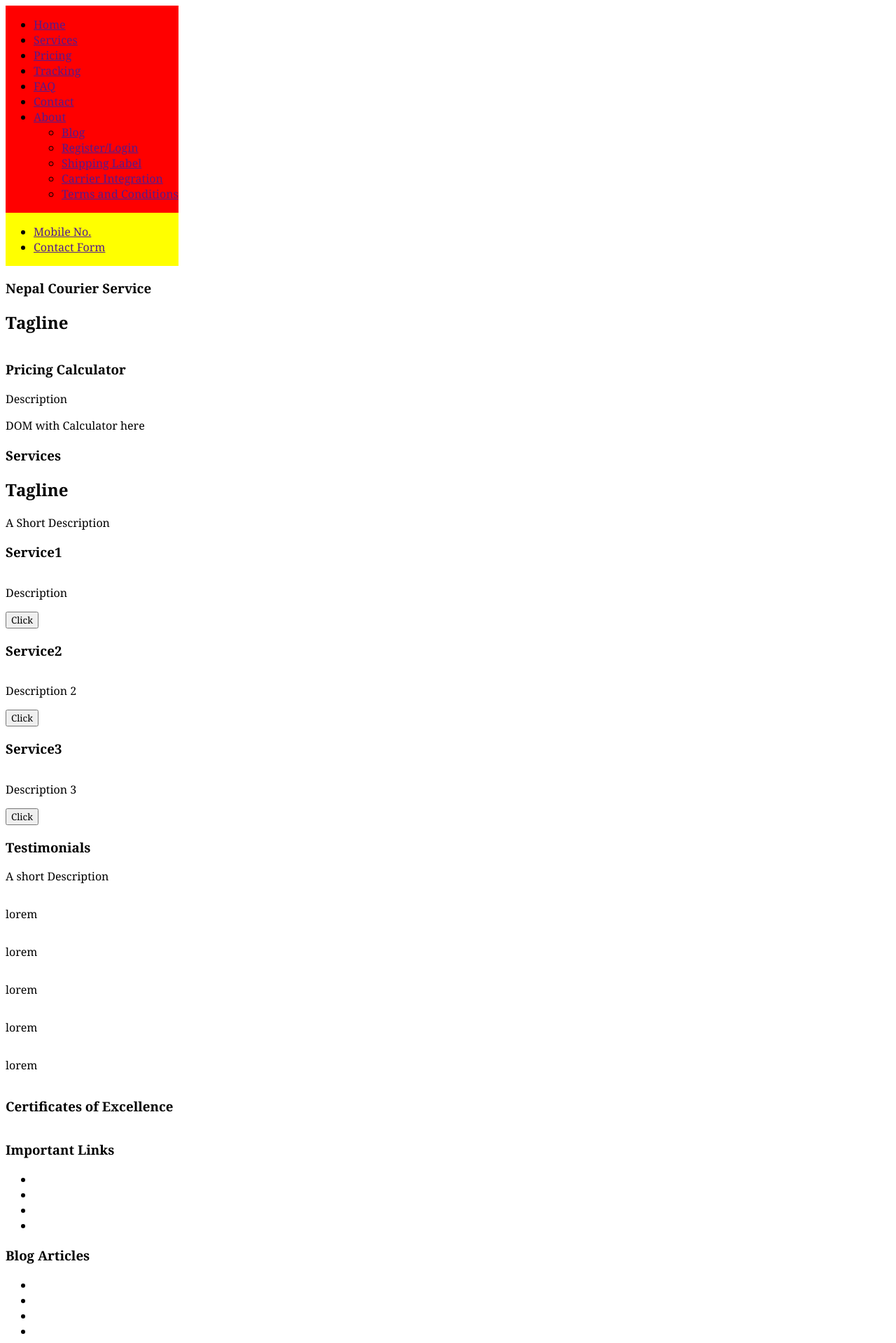
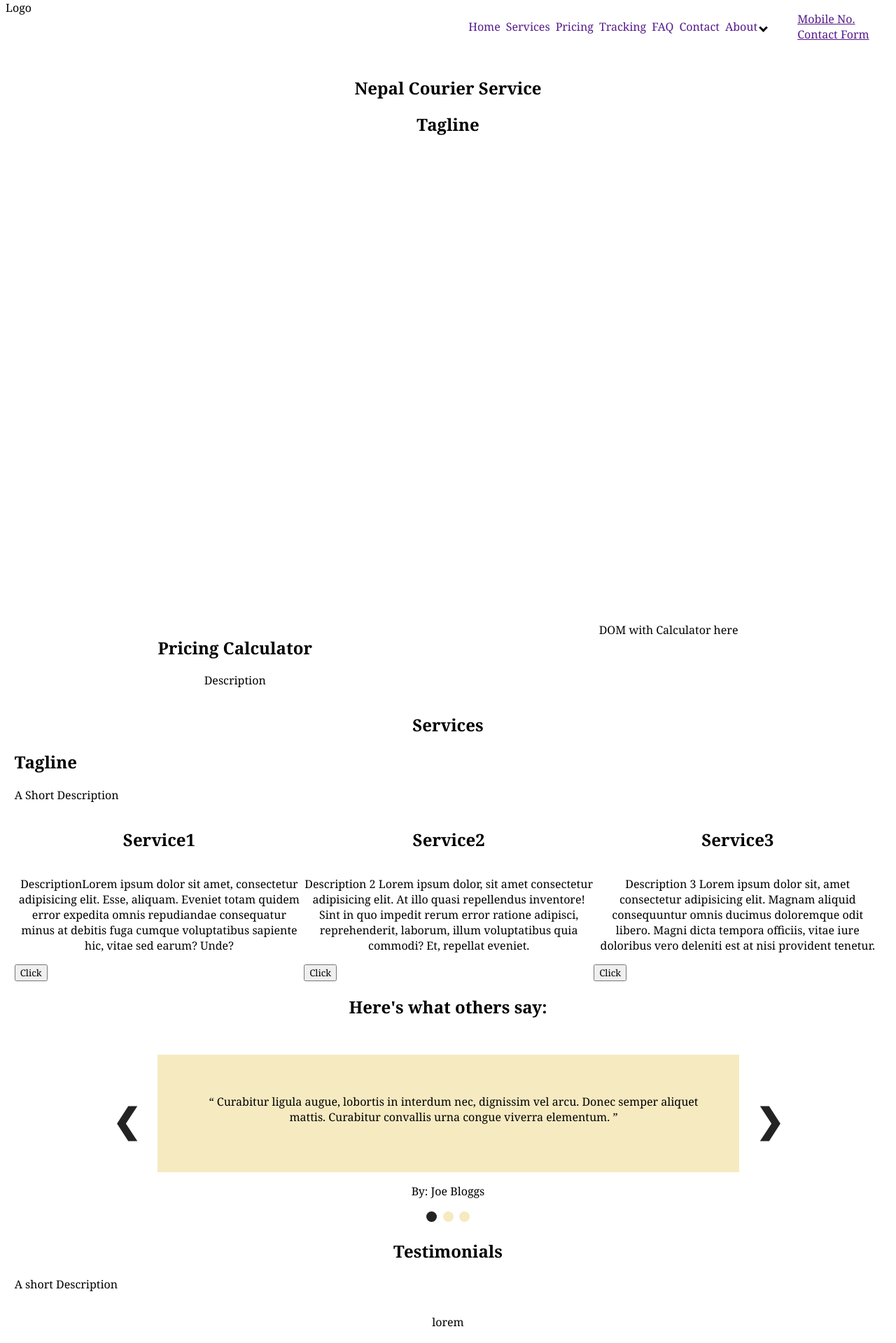
Before and after one commit to Tours-Travels-In-Nepal/nepalcourierservice, a plain HTML site: page index.html in a window 1280 px wide. Shown: the top 1919 px of the page at 70% size. Drawn offline with Linux system fonts and the light colour scheme.

Commit message:
landing page layout done

```diff
--- /dev/null
+++ b/css/imported.css
@@ -0,0 +1,96 @@
+.nested-dropdowns {
+    /* Border */
+    /* border: 1px solid #d1d5db; */
+    display: flex;
+
+    /* Reset list styles */
+    list-style-type: none;
+    margin: 0;
+    padding: 0;
+}
+
+.nested-dropdowns li {
+    cursor: pointer;
+
+    /* Spacing */
+    padding: 0.25rem;
+
+    /* Used to position the sub nested-dropdowns */
+    position: relative;
+}
+
+.nested-dropdowns a{
+    text-decoration: none;
+}
+
+/* The sub nested-dropdowns */
+.nested-dropdowns ul {
+    /* Border */
+    border: 1px solid #d1d5db;
+
+    /* Hidden by default */
+    display: none;
+
+    /* Absolute position */
+    left: 0;
+    position: absolute;
+    top: 100%;
+
+    /* Reset styles */
+    list-style-type: none;
+    margin: 0;
+    padding: 0;
+}
+
+/* The second level sub nested-dropdowns */
+.nested-dropdowns ul ul {
+    left: 100%;
+    position: absolute;
+    top: 0;
+}
+
+/* Change background color of list item when being hovered */
+.nested-dropdowns li:hover {
+    background-color: rgba(0, 0, 0, 0.1);
+}
+
+/* Show the direct sub nested-dropdowns when hovering the list item */
+.nested-dropdowns li:hover > ul {
+    display: block;
+    /* background-color: brown; */
+}
+
+.nested-dropdowns li > ul > li a:hover{
+    color:rgb(13, 47, 28);
+}
+
+.nested-dropdowns a{
+    display: block;
+}
+
+.arrow {
+    border: solid black;
+    border-width: 0 3px 3px 0;
+    display: inline-block;
+    padding: 3px;
+  }
+
+  .right {
+    transform: rotate(-45deg);
+    -webkit-transform: rotate(-45deg);
+  }
+
+  .left {
+    transform: rotate(135deg);
+    -webkit-transform: rotate(135deg);
+  }
+
+  .up {
+    transform: rotate(-135deg);
+    -webkit-transform: rotate(-135deg);
+  }
+
+  .down {
+    transform: rotate(45deg);
+    -webkit-transform: rotate(45deg);
+  }
--- a/css/style.css
+++ b/css/style.css
@@ -1,24 +1,90 @@
+@import "imported.css";
 *{
     font-family: Cambria, Cochin, Georgia, Times, 'Times New Roman', serif;
 }
 body{
+    margin: 8px;
+}
+.container{
     display:flex;
-    flex-direction: row;
+    flex-direction: column;
+    padding: 1%;
 }
 section[name=top]{
     display: flex;
-    flex-direction: column;
+    flex-direction: row;
+    position: sticky;
+    top: 0;
+    z-index: 30;
+    margin-top: -8px;
 }
 section[name=top]>.logo{
-    background-color: aqua;
+    /* background-color: aqua; */
     flex:1 100px;
 }
 section[name=top]>.nav{
-    background-color: red;
-    width: 2fr;
+    /* background-color: red; */
     flex:3 700px;
+    /* align-self: center; */
+    /* height: 100%; */
+    display:flex;
+    justify-content: flex-end;
+}
+.navbg{
+    background-color: rgba(255, 0, 162, 1);
+}
+section[name=top]>.nav>ul{
+    align-self: center;
 }
 section[name=top]>.contact{
-    background-color: yellow;
+    /* background-color: yellow; */
     flex:1 100px;
 }
+section[name=top]>.contact li{
+    list-style: none;
+    display:inline;
+}
+
+section[name=hero]{
+    height:100vh;
+}
+
+section[name=pricing]{
+    display: flex;
+    flex-direction: row;
+    justify-content: space-around;
+}
+
+section[name=services]{
+
+}
+section[name=services]>.cards{
+    display: flex;
+    flex-direction: row;
+    justify-content: space-around;
+}
+
+
+section[name=testimonials]{
+
+}
+
+section[name=certificates]{
+
+}
+
+section[name=footer]{
+    display: flex;
+    flex-direction: row;
+    justify-content: space-around;
+}
+
+div>h1, section>h1{
+    text-align: center;
+}
+div>h2{
+    text-align: center;
+}
+div>p{
+    text-align: center;
+}
--- /dev/null
+++ b/css/template_resources/testi.css
@@ -0,0 +1,93 @@
+@import url("https://fonts.googleapis.com/css2?family=Arvo&family=Open+Sans&display=swap");
+@import url("https://fonts.googleapis.com/css2?family=Satisfy&display=swap");
+
+.customer-revs {
+    margin: 0 auto 0 auto;
+  }
+
+  .rectangle-testi {
+    width: 40%;
+    height: 100vh;
+    background: #f6eac1;
+
+    position: relative;
+    right: 0;
+    top: 0;
+    bottom: 0;
+  }
+
+  /* slideshow container */
+  .slideshow-container {
+    position: relative;
+    /* width: 60rem; */
+    max-width: 80%;
+    margin: 0 auto;
+  }
+
+  /* Slides */
+  .mySlides {
+    display: none;
+    padding: 2rem 5rem 0 5rem;
+    text-align: center;
+  }
+
+  .mySlidesContainer {
+    min-height: 5rem;
+    padding: 3.5rem 2.5rem 2rem 3.5rem;
+    background: #f6eac1;
+  }
+
+  /* next & previous buttons */
+  .prev,
+  .next {
+    cursor: pointer;
+    position: absolute;
+    top: 55%;
+    width: auto;
+    margin-top: -1.875rem;
+    padding: 1rem;
+    color: #232323;
+    font-weight: bold;
+    font-size: 3rem;
+    border-radius: 3px;
+    user-select: none;
+    transition: 0.4s;
+  }
+
+  /* position the "next button" to the right */
+  .next {
+    position: absolute;
+    right: 0;
+    border-radius: 3px;
+  }
+
+  /* on hover, add a black bg color with a little bit see-through */
+  .prev:hover,
+  .next:hover {
+    background-color: #000; /* fallback color */
+    background-color: rgba(0, 0, 0, 0.8);
+    color: #f6eac1;
+    text-decoration: none;
+  }
+
+  /* the dot/bullet/indicator container */
+  .dot-container {
+    text-align: center;
+    padding: 0 1.25rem;
+  }
+
+  /* the dots/bullets/indicators */
+  .dot {
+    height: 0.9375rem;
+    width: 0.9375rem;
+    margin: 0 2px;
+    background-color: #f6eac1;
+    border-radius: 50%;
+    display: inline-block;
+    transition: background-color 0.4s ease;
+  }
+
+  /* add bg color to the active dot/circle */
+  .active {
+    background-color: #232323;
+  }
--- a/index.html
+++ b/index.html
@@ -2,19 +2,21 @@
     <head>
         <title>Nepal Courier Service</title>
         <link rel="stylesheet" href="css/style.css">
+        <link rel="stylesheet" href="css/template_resources/testi.css">
     </head>
     <body>
+
         <section name="top">
-            <div class="logo"></div>
+            <div class="logo">Logo</div>
             <div class="nav">
-                <ul>
+                <ul class="nested-dropdowns">
                     <li><a href="">Home</a></li>
                     <li><a href="">Services</a></li>
                     <li><a href="">Pricing</a></li>
                     <li><a href="">Tracking</a></li>
                     <li><a href="">FAQ</a></li>
                     <li><a href="">Contact</a></li>
-                    <li><a href="">About</a>
+                    <li class="nested-dropdowns__item"><a href="">About <i class="arrow down"></i></a>
                         <ul>
                             <li><a href="">Blog</a></li>
                             <li><a href="">Register/Login</a></li>
@@ -32,12 +34,14 @@
                     <li><a href="">Contact Form</a></li>
                 </ul>
             </div>
-        </div>
+        </section>
+        <div class="container">
             <section name="hero">
                 <div class="headline">
                     <h1>Nepal Courier Service</h1>
                     <h2>Tagline</h2>
                 </div>
+                <div class="rectangle"></div>
             </section>
             <section name="pricing">
                 <div class="desc">
@@ -52,11 +56,12 @@
                 <h1>Services</h1>
                 <h2>Tagline</h2>
                 <p>A Short Description</p>
+                <div class="cards">
                     <div class="card">
                         <div class="front">
                             <h1>Service1</h1>
                             <img src="" alt="">
-                    <p>Description</p>
+                            <p>Description<span>Lorem ipsum dolor sit amet, consectetur adipisicing elit. Esse, aliquam. Eveniet totam quidem error expedita omnis repudiandae consequatur minus at debitis fuga cumque voluptatibus sapiente hic, vitae sed earum? Unde?</span></p>
                             <button>Click</button>
                         </div>
                     </div>
@@ -64,7 +69,7 @@
                         <div class="front">
                             <h1>Service2</h1>
                             <img src="" alt="">
-                    <p>Description 2</p>
+                            <p>Description 2 <span>Lorem ipsum dolor, sit amet consectetur adipisicing elit. At illo quasi repellendus inventore! Sint in quo impedit rerum error ratione adipisci, reprehenderit, laborum, illum voluptatibus quia commodi? Et, repellat eveniet.</span></p>
                             <button>Click</button>
                         </div>
                     </div>
@@ -72,10 +77,61 @@
                         <div class="front">
                             <h1>Service3</h1>
                             <img src="" alt="">
-                    <p>Description 3</p>
+                            <p>Description 3 <span>Lorem ipsum dolor sit, amet consectetur adipisicing elit. Magnam aliquid consequuntur omnis ducimus doloremque odit libero. Magni dicta tempora officiis, vitae iure doloribus vero deleniti est at nisi provident tenetur.</span></p>
                             <button>Click</button>
                         </div>
                     </div>
+                </div>
+            </section>
+            <section class="customer-revs">
+                <!-- <div class="rectangle"></div> -->
+
+                <!-- Slideshow container -->
+                <div class="slideshow-container">
+
+                  <!-- here goes what customers say -->
+                  <h1>Here's what <span>others</span> say:</h1>
+
+                  <!-- Full-width slides/quotes -->
+                  <div class="mySlides">
+                    <div class="mySlidesContainer">
+                      <q>
+                        Curabitur ligula augue, lobortis in interdum nec, dignissim vel arcu. Donec semper aliquet mattis. Curabitur convallis urna congue viverra elementum.
+                      </q>
+                    </div>
+                    <p class="author">By: <span>Joe Bloggs</span></p>
+                  </div>
+
+                  <div class="mySlides">
+                    <div class="mySlidesContainer">
+                      <q>
+                        Vivamus est felis, tempor sed mauris ac, malesuada sollicitudin ipsum. Etiam nec ullamcorper nibh, ac pretium sapien. Donec pharetra sollicitudin ligula, sit amet ornare nisi vestibulum et.
+                      </q>
+                    </div>
+                    <p class="author">By: <span>Jane Doe</span></p>
+                  </div>
+
+                  <div class="mySlides">
+                    <div class="mySlidesContainer">
+                      <q>
+                        Mauris malesuada, ex at volutpat euismod, velit diam placerat lacus, eu rhoncus enim metus ultricies nisi. Mauris pharetra tristique nisl.</q>
+                    </div>
+                    <p class="author">By: <span>John Doe</span></p>
+                  </div>
+
+                  <!-- Next/prev buttons -->
+                  <a class="prev">&#10094;</a>
+                  <a class="next">&#10095;</a>
+
+                </div><!-- END slidehow-container -->
+
+                <!-- Dots/bullets/indicators -->
+                <div class="dot-container">
+                  <span class="dot"></span>
+                  <span class="dot"></span>
+                  <span class="dot"></span>
+                </div>
+
             </section>
             <section name="testimonials">
                 <h1>Testimonials</h1>
@@ -139,5 +195,8 @@
                     </ul>
                 </div>
             </section>
+        </div>
+        <script src="js/template_resources/testi.js"></script>
+        <script src="js/index.js"></script>
     </body>
 </html>
--- /dev/null
+++ b/js/index.js
@@ -0,0 +1,4 @@
+function addClass(){
+    document.querySelector('section[name=top]').classList.add('navbg')
+}
+document.addEventListener('scroll', addClass);
--- /dev/null
+++ b/js/template_resources/testi.js
@@ -0,0 +1,46 @@
+let slides = document.getElementsByClassName("mySlides");
+let dots = document.getElementsByClassName("dot");
+let prev = document.querySelector(".prev");
+let next = document.querySelector(".next");
+
+if (!slides.length == 0) {
+  let slideIndex = 1;
+  showSlides(slideIndex);
+
+  function plusSlides(n) {
+    showSlides((slideIndex += n));
+  }
+
+  let currentSlide = function (n) {
+    showSlides((slideIndex = n));
+  };
+
+  function showSlides(n) {
+    if (n > slides.length) {
+      slideIndex = 1;
+    }
+
+    if (n < 1) {
+      slideIndex = slides.length;
+    }
+
+    for (i = 0; i < slides.length; i++) {
+      slides[i].style.display = "none";
+    }
+
+    for (i = 0; i < dots.length; i++) {
+      dots[i].className = dots[i].className.replace(" active", "");
+    }
+
+    slides[slideIndex - 1].style.display = "block";
+    dots[slideIndex - 1].className += " active";
+  }
+}
+
+prev.addEventListener("click", () => {
+  plusSlides(-1);
+});
+
+next.addEventListener("click", () => {
+  plusSlides(1);
+});
```
Lines whose indentation alone changed are shown as unchanged.
